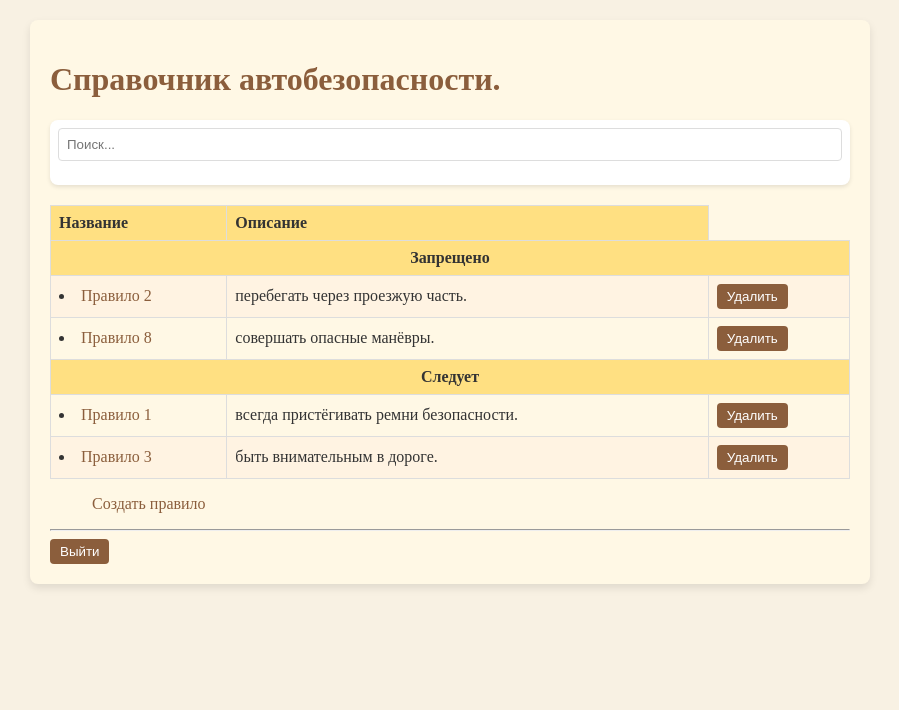
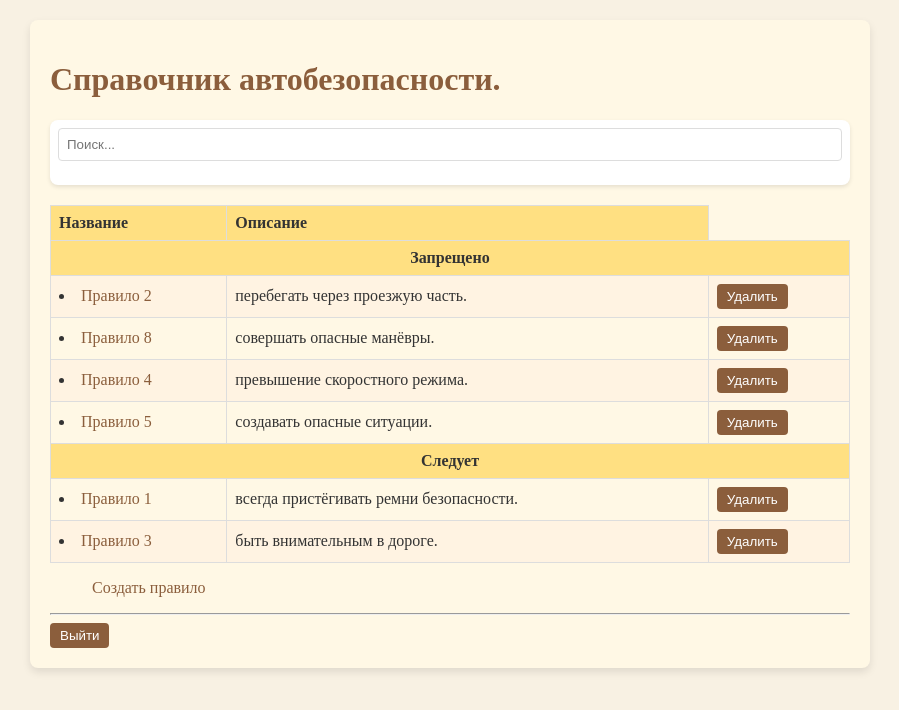
Before and after one commit to TTpembep/lab1-SPA, a React (Create React App) app: page /home in a window 1280 px wide. Shown: the top 710 px of the page, without its empty margins (190-1089 px from the left). Built offline with nearby package versions, Linux system fonts and the light colour scheme; data requests are answered from the project's data file; sample sign-in values are in the browser's storage.

Commit message:
final changes.

```diff
--- a/db.json
+++ b/db.json
@@ -23,6 +23,18 @@
       "name": "Правило 8",
       "type": "Запрещено",
       "description": "совершать опасные манёвры."
+    },
+    {
+      "id": "1aa0",
+      "name": "Правило 4",
+      "type": "Запрещено",
+      "description": "превышение скоростного режима."
+    },
+    {
+      "id": "960b",
+      "name": "Правило 5",
+      "type": "Запрещено",
+      "description": "создавать опасные ситуации."
     }
   ]
 }
--- a/src/pages/Detail.js
+++ b/src/pages/Detail.js
@@ -38,6 +38,13 @@ const Detail = () => {
         }
     }, [itemData]);
 
+    // Новый useEffect для сброса ошибки
+    useEffect(() => {
+        if (!isEditing) {
+            setError(null); // Сброс ошибки при изменении isEditing на false
+        }
+    }, [isEditing]);
+
     const handleSubmit = async (e) => {
         e.preventDefault();
         const updatedItem = {
@@ -71,7 +78,6 @@ const Detail = () => {
 
     return (
         <div className="App">
-            {error && <p style={{ color: 'red' }}>{error}</p>}
             {isEditing ? (
                 <form onSubmit={handleSubmit}>
                     <label>
@@ -89,6 +95,8 @@ const Detail = () => {
                         Описание:
                         <textarea ref={descriptionRef} />
                     </label>
+                    {error && <p style={{ color: 'red' }}>{error}</p>}
+                    <hr />
                     <button type="submit">Сохранить</button>
                     <text> </text>
                     <button type="button" onClick={() => setIsEditing(false)}>
@@ -99,6 +107,8 @@ const Detail = () => {
                 <div>
                     <h1>{itemData.name}</h1>
                     <p>{itemData.type}: {itemData.description}</p>
+                    {error && <p style={{ color: 'red' }}>{error}</p>}
+                    <hr />
                     <button onClick={() => setIsEditing(true)}>Редактировать</button>
                     <text> </text>
                     <Link to="/">
--- a/src/pages/Form.js
+++ b/src/pages/Form.js
@@ -52,7 +52,7 @@ const Form = () => {
         <div className="App">
             <h1>Страница создания нового правила.</h1>
             <form onSubmit={handleSubmit}>
-            {error && <p style={{ color: 'red' }}>{error}</p>}
+
             <div>
                 <label>
                     Название:
@@ -74,6 +74,8 @@ const Form = () => {
                     <textarea name="description" value={formData.description} onChange={handleChange} />
                 </label>
             </div>
+            {error && <p style={{ color: 'red' }}>{error}</p>}
+            <hr />
             <div>
                 <button type="submit">Создать</button>
                 <text> </text>
```
